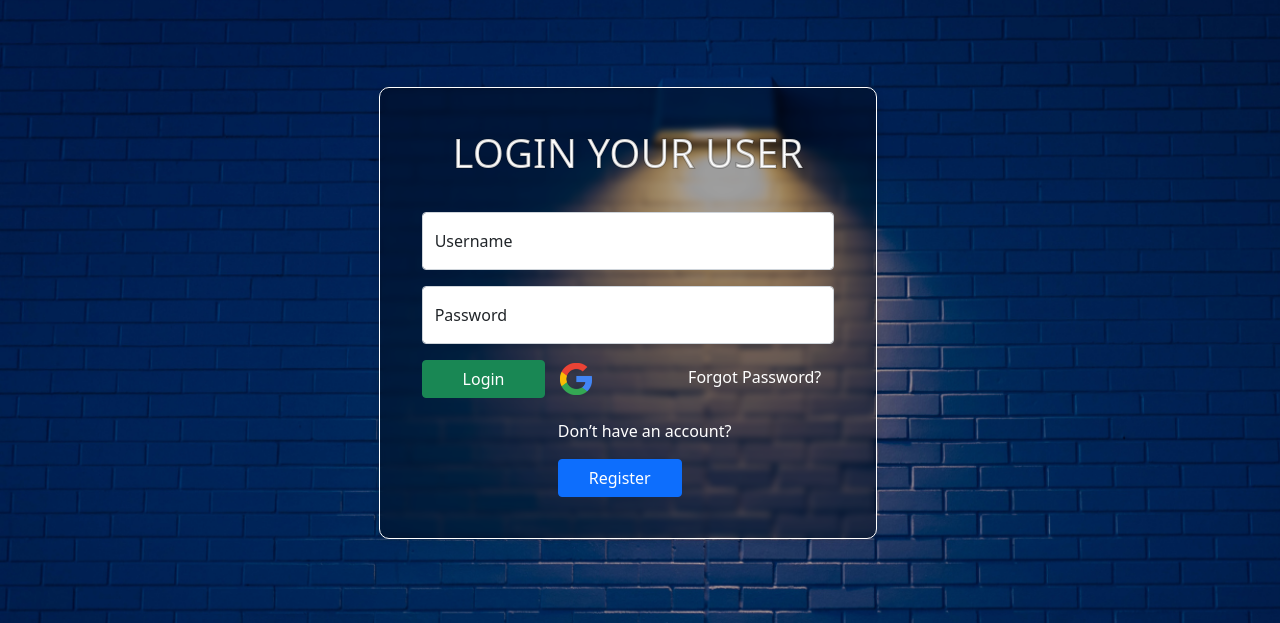
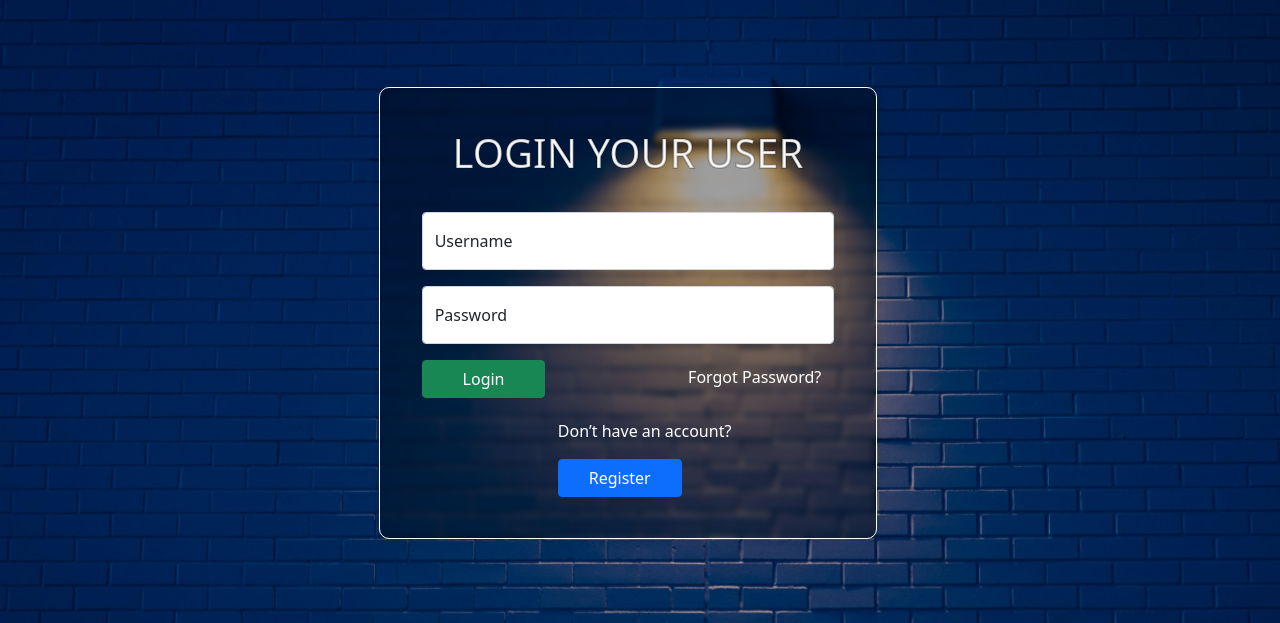
Before and after one commit to UPraggy/projectdjango, a Django app: page /accounts/login/ in a window 1280 px wide. Shown: the part 56-679 px from the top of the page. Run offline with Django 4.2, Linux system fonts and the light colour scheme; some libraries are stand-ins or nearby versions.

Commit message:
Update login.html

```diff
--- a/user_auth/templates/allauth/account/login.html
+++ b/user_auth/templates/allauth/account/login.html
@@ -87,7 +87,7 @@
 
 
           <button id='log_btn' type = "submit" class="btn btn-success" value = "Save"/>Login</button>
-          <a href="{% provider_login_url 'google' method = 'oauth2' %}" ><img src="{% static 'google.png' %}" width="32px" height="32px"></a>
+          <!--<a href="{% provider_login_url 'google' method = 'oauth2' %}" ><img src="{% static 'google.png' %}" width="32px" height="32px"></a>-->
           <a id="forgot_pss" href="../password_reset/">Forgot Password?</a><!--{% url 'account_reset_password' %}-->
           <p id="reg_p">Don’t have an account?</p>
           <a href="../register" id='reg_btn'class="btn btn-primary"/>Register</a>
```
